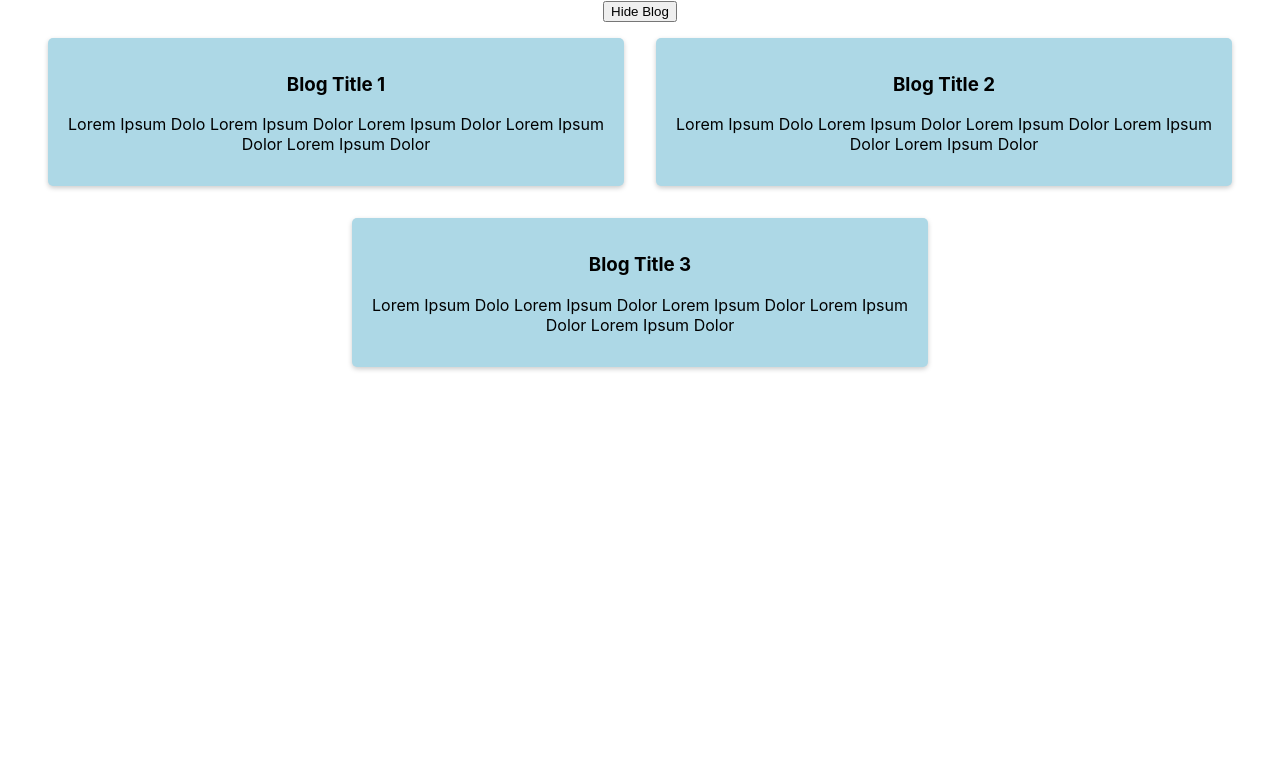
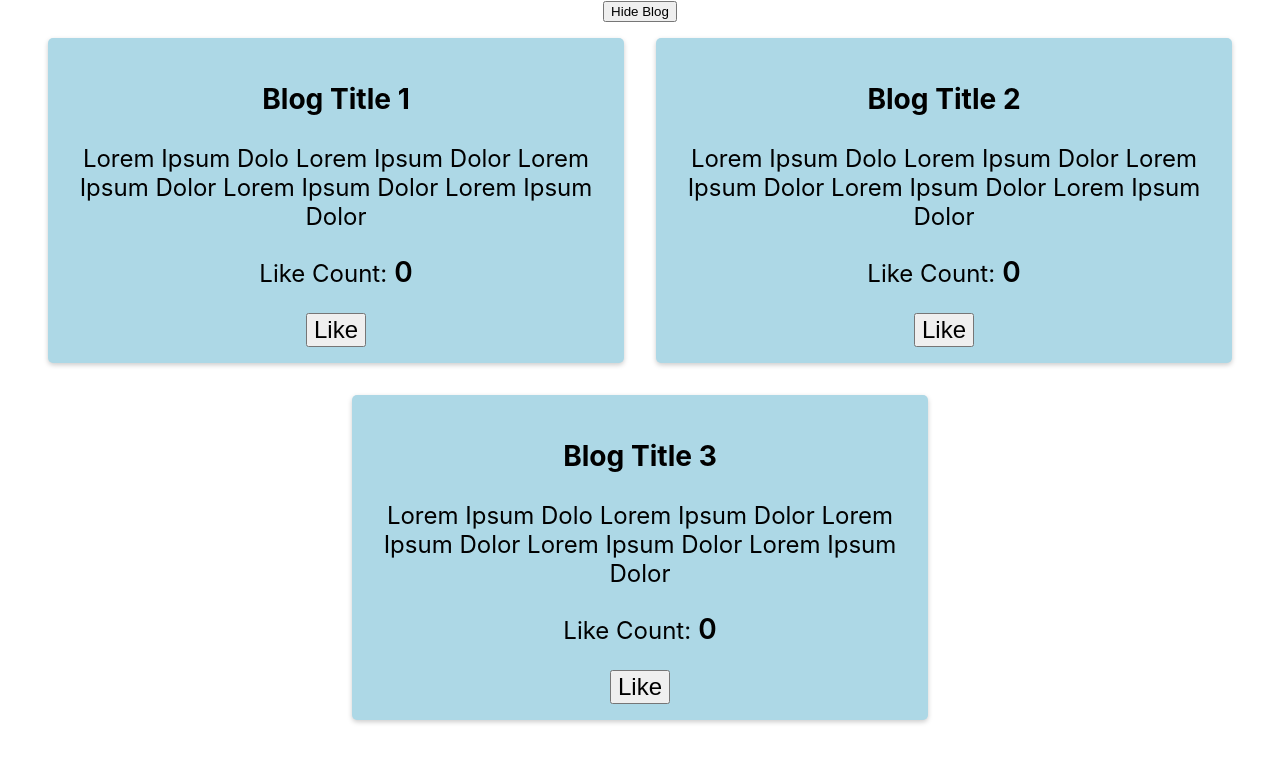
Before and after one commit to itsParv/First-react-app, a React (Create React App) app: page / in a window 1280 px wide. Shown: the top 762 px of the page. Built offline with nearby package versions, Linux system fonts and the light colour scheme.

Commit message:
Like functionality added

```diff
--- a/src/App.js
+++ b/src/App.js
@@ -1,5 +1,4 @@
 import React from 'react';
-import logo from './logo.svg';
 import './App.css';
 // import './App1.css';
 import BlogCard from './BlogCard';
@@ -8,43 +7,45 @@ import { isArrayEmpty } from './Utils';
 
 class App extends React.Component {
   state = {
-    showBlogs: true
-  }
+    showBlogs: true,
 
-
-  blogArr = [
+    blogArr: [
       {
         id: 1,
         title: 'Blog Title 1',
-      description: 'Lorem Ipsum Dolo Lorem Ipsum Dolor Lorem Ipsum Dolor Lorem Ipsum Dolor Lorem Ipsum Dolor'
+        description: 'Lorem Ipsum Dolo Lorem Ipsum Dolor Lorem Ipsum Dolor Lorem Ipsum Dolor Lorem Ipsum Dolor',
+        likeCount: 0
       },
       {
         id: 2,
         title: 'Blog Title 2',
-      description: 'Lorem Ipsum Dolo Lorem Ipsum Dolor Lorem Ipsum Dolor Lorem Ipsum Dolor Lorem Ipsum Dolor'
+        description: 'Lorem Ipsum Dolo Lorem Ipsum Dolor Lorem Ipsum Dolor Lorem Ipsum Dolor Lorem Ipsum Dolor',
+        likeCount: 0
       },
       {
         id: 3,
         title: 'Blog Title 3',
-      description: 'Lorem Ipsum Dolo Lorem Ipsum Dolor Lorem Ipsum Dolor Lorem Ipsum Dolor Lorem Ipsum Dolor'
+        description: 'Lorem Ipsum Dolo Lorem Ipsum Dolor Lorem Ipsum Dolor Lorem Ipsum Dolor Lorem Ipsum Dolor',
+        likeCount: 0
       }
     ]
+  }
 
+
+
+  onLikeButtonClick = (pos) => {
+    const updatedBlogList = this.state.blogArr;
+    const updatedBlogObj = updatedBlogList[pos];
+    // console.log(updatedBlogObj);
+    updatedBlogObj.likeCount = updatedBlogObj.likeCount + 1;
+    updatedBlogList[pos] = updatedBlogObj;
+
+    this.setState({ blogArr: updatedBlogList })
+  }
 
   // const blogArr = null;
 
-  blogCards = isArrayEmpty(this.blogArr) ? [] : this.blogArr.map((item, pos) => {
-    // console.log(item);
 
-    return (
-      <BlogCard key={pos} title={item.title} description={item.description} id={item.id} />
-      // <div className="box1style" key={item.id} >
-      //   <h3>{item.title} </h3>
-      //   <p> {item.description} </p>
-      // </div>
-    )
-
-  })
 
   onHideButtonCLick = () => {
     // let updatedState = !this.state.showBlogs
@@ -56,12 +57,31 @@ class App extends React.Component {
 
   }
 
+
+
   render() {
+    console.log("render called");
+    console.log(this.state);
+
+    const blogCards = isArrayEmpty(this.state.blogArr) ? [] : this.state.blogArr.map((item, pos) => {
+      // console.log(item);
+
+      return (
+        <BlogCard key={pos} title={item.title}
+          description={item.description} id={item.id} likeCount={item.likeCount}
+          onLikeButtonClick={() => this.onLikeButtonClick(pos)} />
+        // <div className="box1style" key={item.id} >
+        //   <h3>{item.title} </h3>
+        //   <p> {item.description} </p>
+        // </div>
+      )
+
+    })
     return (
       <div className="App" >
         <button onClick={this.onHideButtonCLick}> {this.state.showBlogs ? 'Hide Blog' : 'Show Blog'}  </button>
         <br></br>
-        {this.state.showBlogs ? this.blogCards : null}
+        {this.state.showBlogs ? blogCards : null}
 
       </div>
     );
--- a/src/BlogCard.js
+++ b/src/BlogCard.js
@@ -5,13 +5,26 @@ import classes from './BlogCard.module.css';
 
 
 const BlogCard = (props) => {
+
+    // onLikeBtnClick = () => {
+    //     this.setState((prevState, prevProp) => {
+    //         return {likeCount : prevState.likeCount+1}})
+    // }
+
+
     dumpLogs(props);
     return (
         <div className={classes.box1style}>
             <h3> {props.title}</h3>
             <p> {props.description} </p>
+
+            <p>Like Count:
+                 <span className={classes.likeCount}> {props.likeCount} </span>
+            </p>
+            <button onClick={props.onLikeButtonClick}> Like </button>
         </div>
     )
+
 }
 
 export default BlogCard;
--- a/src/BlogCard.module.css
+++ b/src/BlogCard.module.css
@@ -5,6 +5,17 @@
     border-radius: 5px;
     box-shadow: 0 2px 5px #ccc;
     background-color: lightblue;
+
+    font-size: 24px;
+}
+
+.box1style > button{
+    font-size: 24px;
+}
+
+.likeCount {
+    font-weight: 600;
+    font-size: 28px;
 }
 
 @media(min-width: 992px) {
```
Lines whose indentation alone changed are shown as unchanged.
